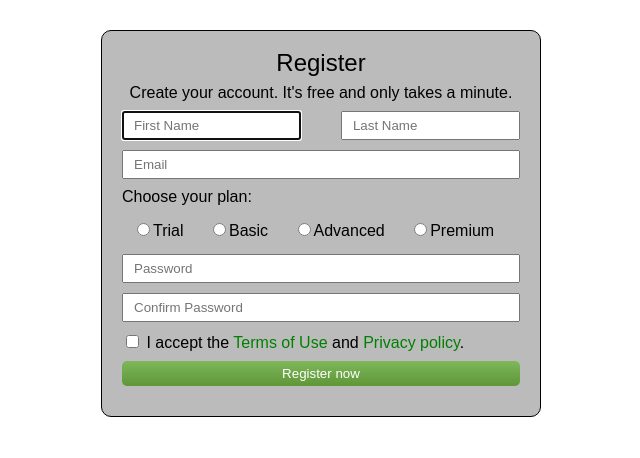
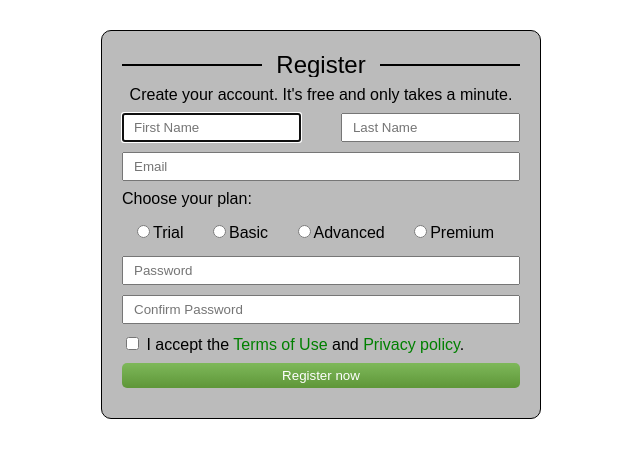
Before and after one commit to NforceCode/registration-form, a plain HTML site: page index.html in a window 1280 px wide. Shown: the whole page, without its empty margins (319-959 px from the left). Drawn offline with Linux system fonts and the light colour scheme.

Commit message:
Add decorative lines for header

```diff
--- a/assets/css/style.css
+++ b/assets/css/style.css
@@ -29,8 +29,33 @@
 }
 
 .header {
+  overflow: hidden;
   font-size: 1.5em;
   margin-bottom: 10px;
+}
+
+.header-text {
+  display: inline-block;
+  vertical-align: middle;
+}
+.header::before,
+.header::after {
+  content: "";
+  display: inline-block;
+  vertical-align: middle;
+  position: relative;
+  width: 100%;
+  height: 2px;
+  background-color: black;
+}
+.header::before {
+  margin-left: -100%;
+  left: -8px;
+}
+
+.header::after {
+  margin-right: -100%;
+  left: 8px;
 }
 
 .registration-box {
```
